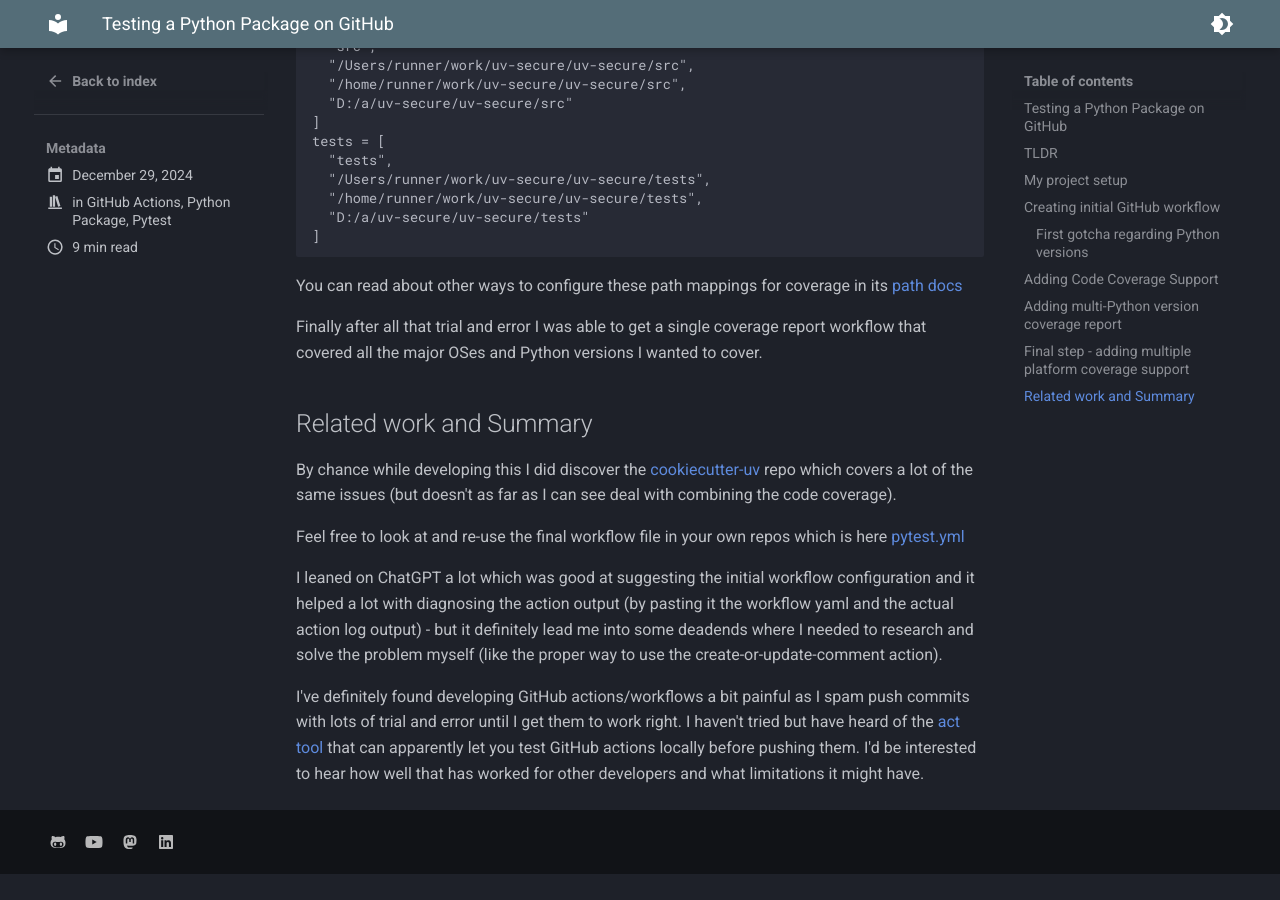
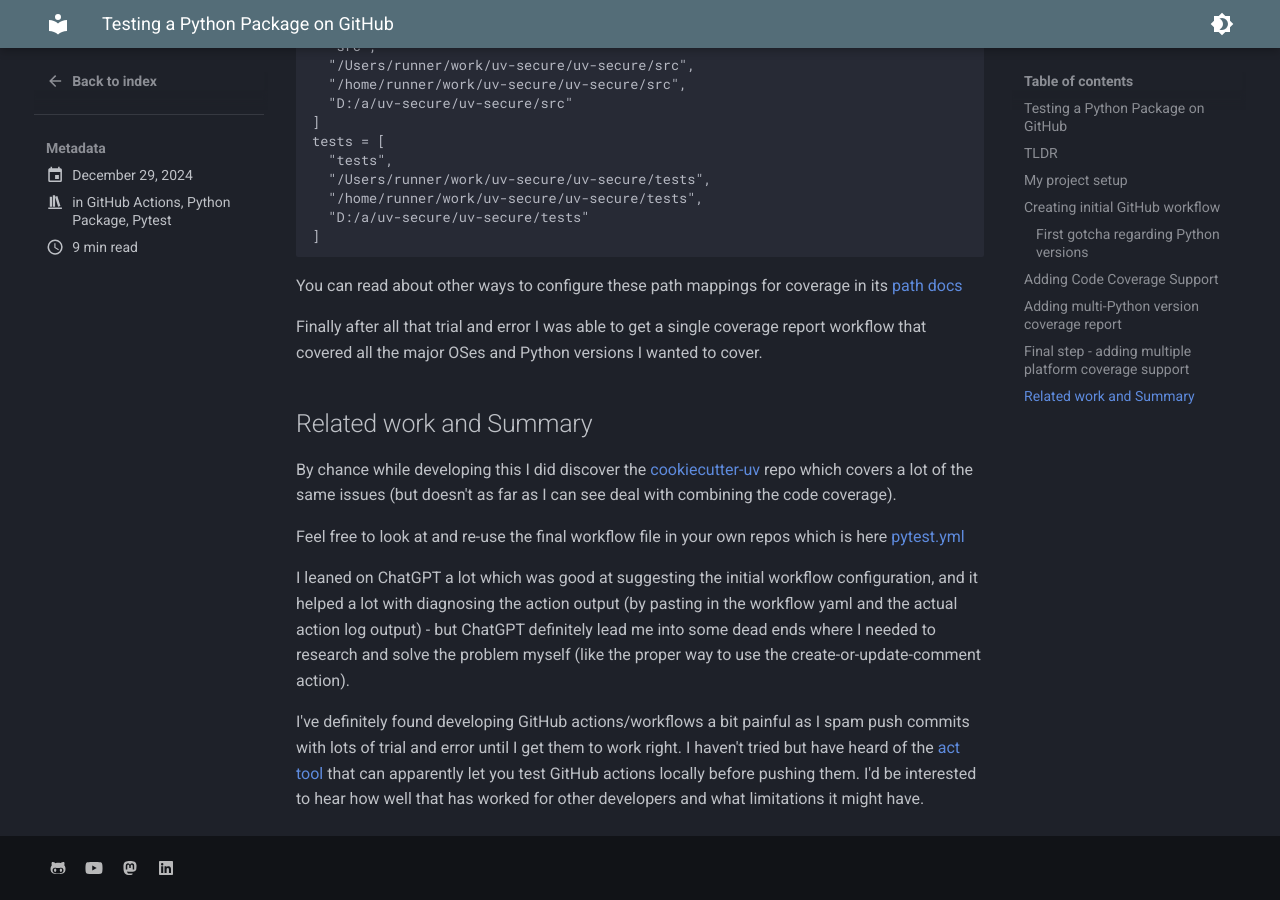
Before and after one commit to owenlamont/home, an MkDocs documentation site: the page built from docs/blog/posts/testing_python_package_in_github.md, in a window 1280 px wide and 900 px high, scrolled down 6867 px. Built offline with MkDocs 1.6.1 and Material for MkDocs 9.7.7, drawn with Linux system fonts in a browser that asks for light colours; before the commit the page ends 7741 px from its top, so only the background shows below that; some of the changed text lies outside the part shown.

Commit message:
Some link and formatting corrections

```diff
--- a/docs/blog/posts/testing_python_package_in_github.md
+++ b/docs/blog/posts/testing_python_package_in_github.md
@@ -55,7 +55,7 @@ tests / package_name
 ## Creating initial GitHub workflow
 
 The uv documentation has a specific section for
-[GitHub integration](https://docs.astral.sh/uv/guides/integration/github/#caching)
+[GitHub integration](https://docs.astral.sh/uv/guides/integration/github)
 which I found to be an excellent starting point for setting up a GitHub action. I
 started by copying their
 [pytest example](https://docs.astral.sh/uv/guides/integration/github/#syncing-and-running)
@@ -151,8 +151,9 @@ work (they would give really confusing errors with different quotes).
 I learnt of [Peter Evan's](https://github.com/peter-evans) really handy actions for
 creating comments, although it took me a while to identify adding markdown comments
 worked best if saved to a file and added via the body-path argument in the
-create-or-update-comment action. I had many failed attempts trying to use ChatGPT's help
-to send the comment text via an environment variable that just caused so many issues.
+[create-or-update-comment](https://github.com/peter-evans/create-or-update-comment)
+action. I had many failed attempts trying to use ChatGPT's help to send the comment text
+via an environment variable that just caused so many issues.
 
 At first each change to a pull request would create a new coverage comment which got
 messy pretty quickly but Peter had a
@@ -349,10 +350,10 @@ Feel free to look at and re-use the final workflow file in your own repos which
 [pytest.yml](https://github.com/owenlamont/uv-secure/blob/main/.github/workflows/pytest.yml)
 
 I leaned on ChatGPT a lot which was good at suggesting the initial workflow
-configuration and it helped a lot with diagnosing the action output (by pasting it the
-workflow yaml and the actual action log output) - but it definitely lead me into some
-deadends where I needed to research and solve the problem myself (like the proper way
-to use the create-or-update-comment action).
+configuration, and it helped a lot with diagnosing the action output (by pasting in the
+workflow yaml and the actual action log output) - but ChatGPT definitely lead me into
+some dead ends where I needed to research and solve the problem myself (like the proper
+way to use the create-or-update-comment action).
 
 I've definitely found developing GitHub actions/workflows a bit painful as I spam push
 commits with lots of trial and error until I get them to work right. I haven't tried but
```
